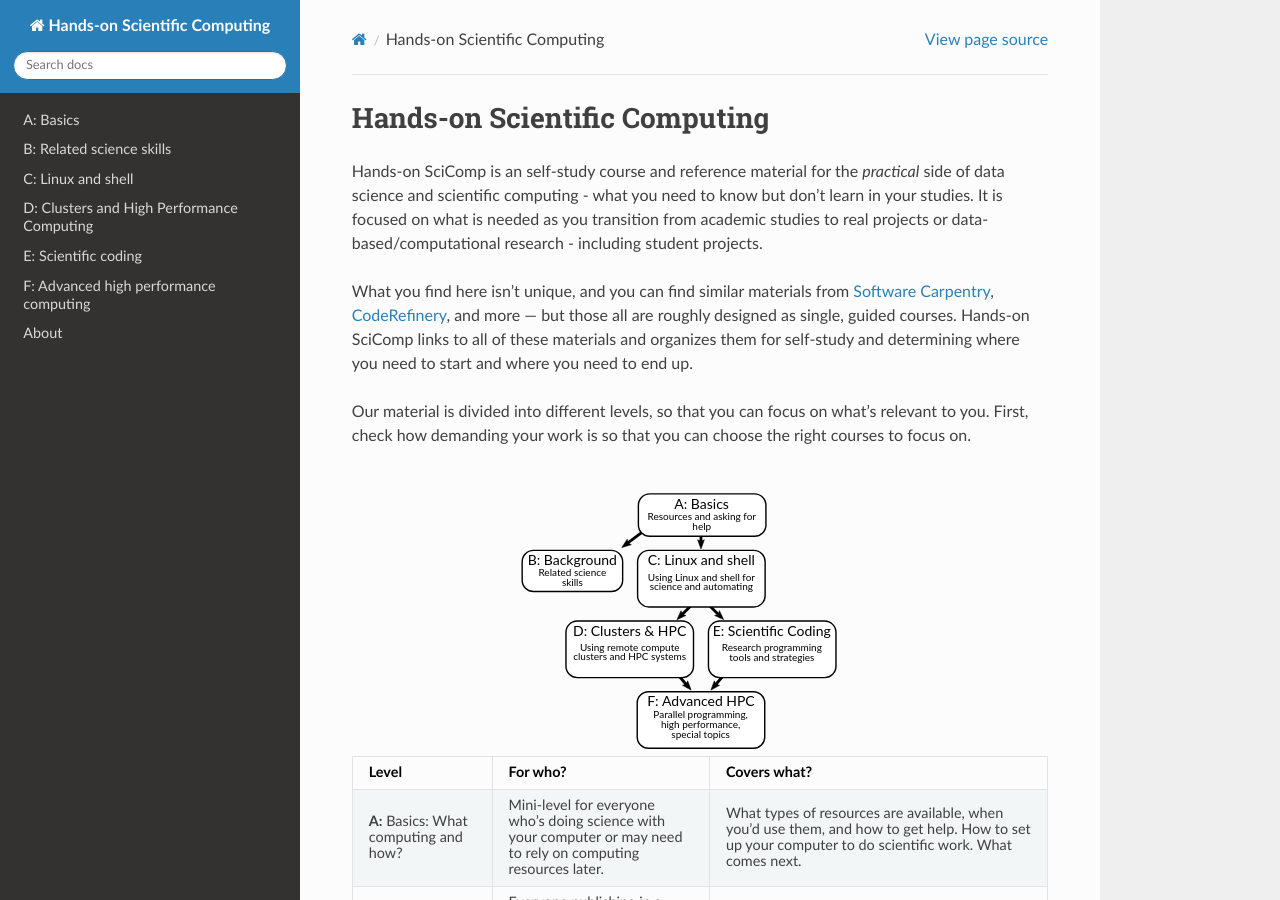
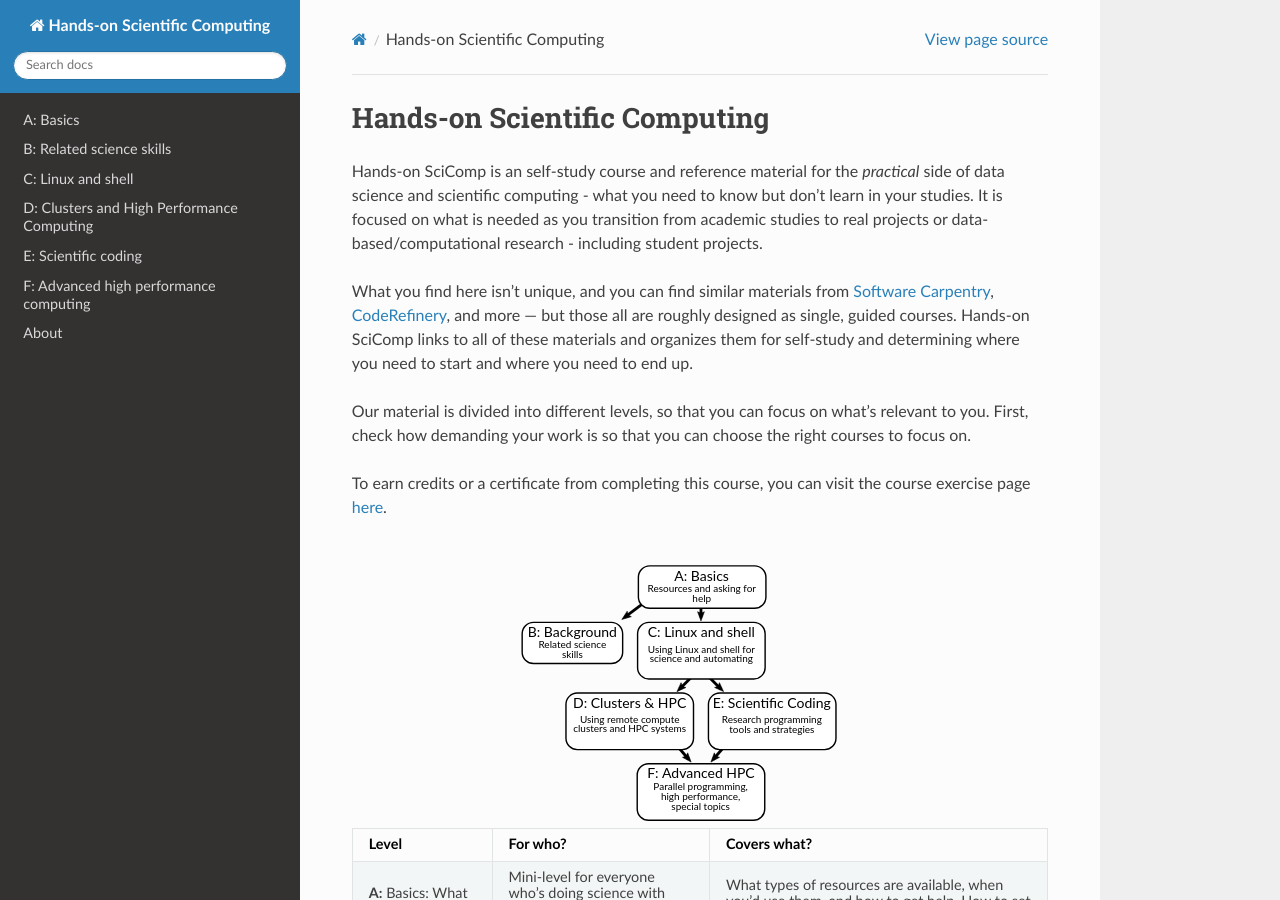
Before and after one commit to coderefinery/handsonscicomp, a Sphinx documentation site: the page built from source/index.rst, in a window 1280 px wide and 900 px high. Built offline with Sphinx 7.4.7 and the Read the Docs theme 2.0.0, drawn with Linux system fonts in a browser that asks for light colours.

Commit message:
added mention of course exercise page

```diff
--- a/source/index.rst
+++ b/source/index.rst
@@ -21,6 +21,9 @@ Our material is divided into different levels, so that you can focus
 on what's relevant to you.  First, check how
 demanding your work is so that you can choose the right courses to
 focus on.
+
+To earn credits or a certificate from completing this course, you can
+visit the course exercise page `here <https://plus.cs.aalto.fi/hoscic/2020/>`_.
 
 .. image:: levels.svg
    :align: center
```
